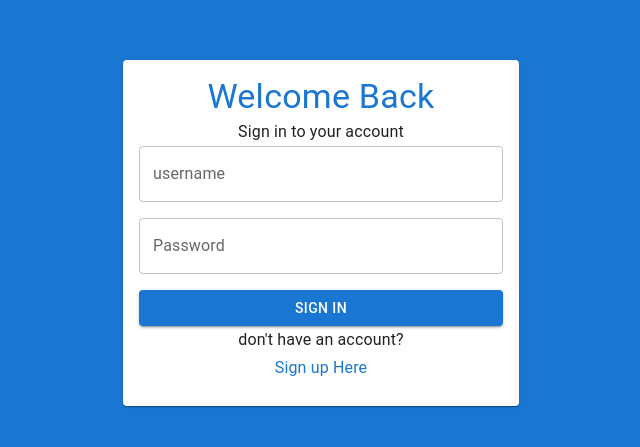
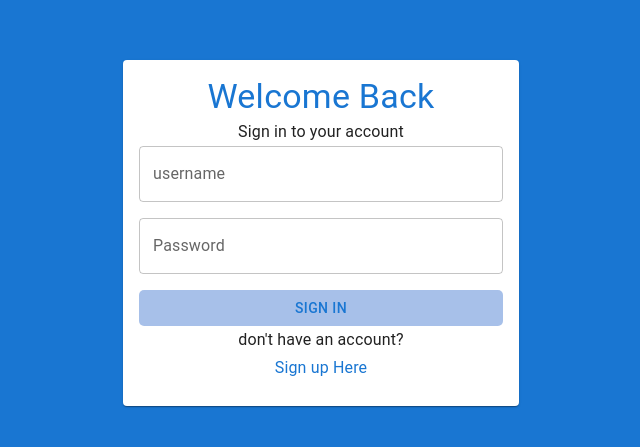
Before and after one commit to satriapinan/food-order-sttp, a React (Vite) app: page / in a window 1280 px wide. Shown: the part 167-614 px from the top of the page, without its empty margins (319-959 px from the left). Built offline with nearby package versions, Linux system fonts and the light colour scheme.

Commit message:
Halaman Login Memakai Component

```diff
--- a/src/App.jsx
+++ b/src/App.jsx
@@ -2,8 +2,8 @@ import { Card, CardContent, TextField } from '@mui/material';
 import Typography from '@mui/material/Typography';
 import Container from '@mui/material/Container';
 import Stack from '@mui/material/Stack';
-import Button from '@mui/material/Button';
 import Box from '@mui/material/Box';
+import AppButton from './components/AppButton';
 
 
 function App() {
@@ -37,10 +37,10 @@ function App() {
          <TextField
           id="outlined-password-input"
           label="Password"
-          type="password"
+          type="Password"
           autoComplete="current-password"
         />
-        <Button variant="contained">Sign in</Button>
+        <AppButton>Sign in</AppButton>
         </Stack>
         <Typography variant="subtitle1" align='center'>
         don't have an account?
@@ -54,5 +54,4 @@ function App() {
     </Box>
   );
 }
-
 export default App
--- a/src/components/AppButton.jsx
+++ b/src/components/AppButton.jsx
@@ -7,7 +7,7 @@ const AppButton = ({ onClick, children }) => {
       color="primary"
       onClick={onClick}
       sx={{
-        backgroundColor: "#3276",
+        backgroundColor: "rgba(37, 97, 201, 0.4)",
         borderRadius: "5px",
         boxShadow: "none",
       }}
```
